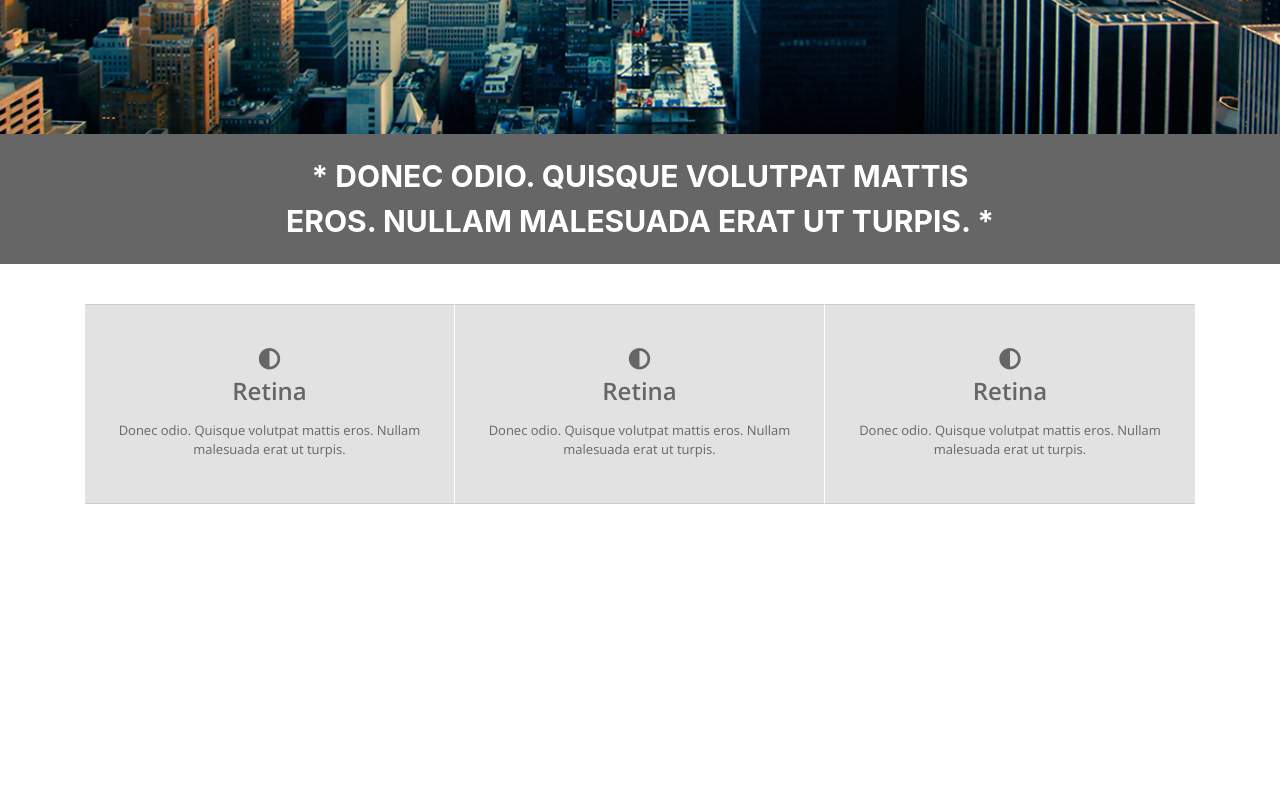
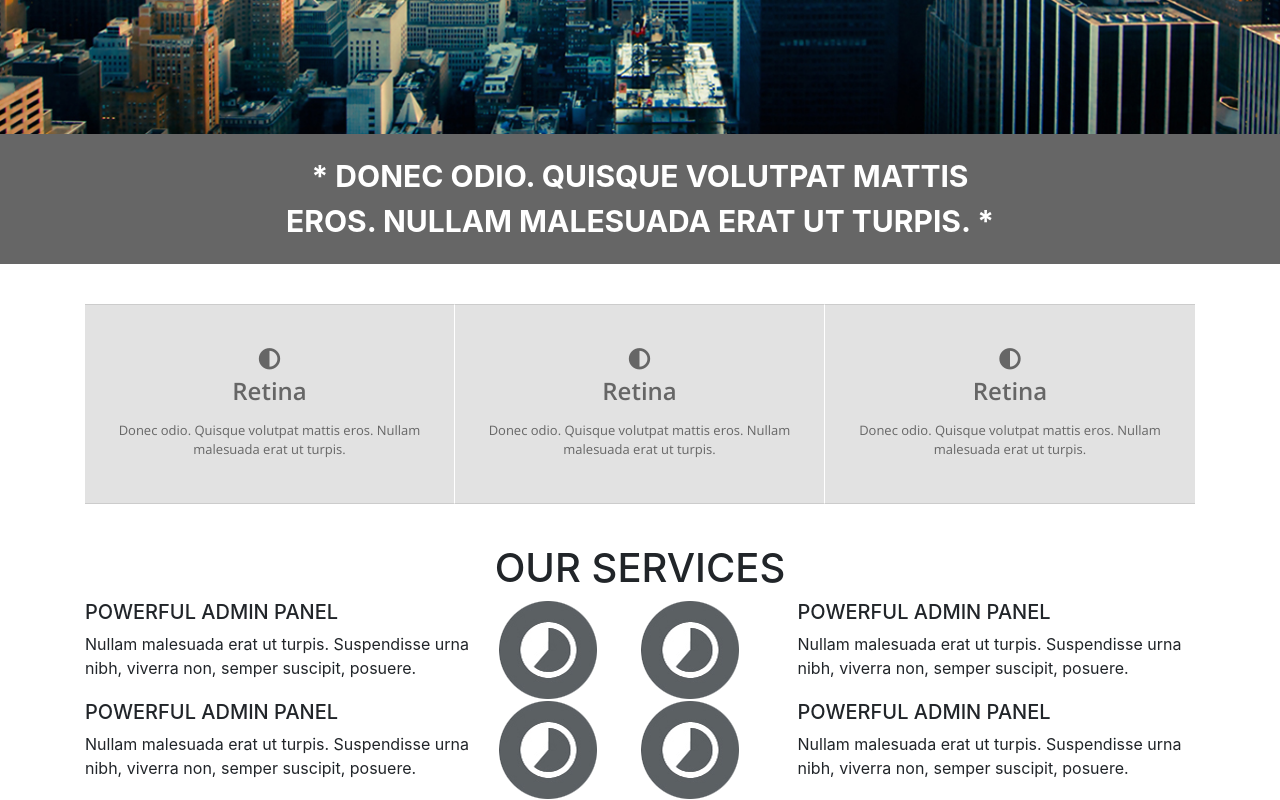
Before and after one commit to riyas-ali/scss-learning, a plain HTML site: page index.html in a window 1280 px wide. Shown: the part 547-1347 px from the top of the page. Before the commit the page ends 1091 px from the top, so only its background shows below. Drawn offline with nearby package versions, Linux system fonts and the light colour scheme.

Commit message:
partials added

```diff
--- /dev/null
+++ b/_banner.scss
@@ -0,0 +1 @@
+.banner { padding: 0;}
--- /dev/null
+++ b/_donec.scss
@@ -0,0 +1 @@
+.donec { color: $secondarycolor; background: $primarycolor; font-size: 30px; padding: 20px 280px; font-weight: 700;}
--- /dev/null
+++ b/_navbar.scss
@@ -0,0 +1,5 @@
+.navbar-brand { padding: 0;}
+.navbar { padding: 0 15px; font-family: $primaryfont; font-weight: 700; color: $primarycolor;  .navbar-nav a {padding: 38px 15px !important;}}
+.navbar-nav>li>a:focus,
+.navbar-nav>li>a:hover { color: #666 !important; background-color: #f2f2f2;}
+.navbar-nav>.active>a ,.navbar-nav>.active>a:focus, .navbar-nav>.active>a:hover { color: #666 !important; background-color: #f2f2f2; }
--- /dev/null
+++ b/_retina.scss
@@ -0,0 +1 @@
+.retina { padding: 40px 15px;font-family: $primaryfont; color: $primarycolor; .col-xl-4 {display: flex; justify-content: space-around; flex-direction: column;padding:40px 15px;height: 200px;  background: $primarybgcolor; border-right: 1px solid $secondarycolor; border-top: solid 1px $bordercolor; border-bottom:solid 1px $bordercolor ; i { font-size: 22px;} h4 {font-weight: 600;} p {font-size: 13px; margin: 0;}} .col-xl-4:last-child { border-right: none;}}
--- /dev/null
+++ b/_variables.scss
@@ -0,0 +1,6 @@
+$primarycolor: #666;
+$primarybgcolor: #e2e2e2;
+$secondarycolor: #fff;
+$secondarybgcolor: #f2f2f2;
+$bordercolor: #ccc;
+$primaryfont: 'Open Sans', sans-serif;
--- a/index.html
+++ b/index.html
@@ -1,28 +1,35 @@
 <!doctype html>
 <html lang="en">
+
 <head>
   <!-- Required meta tags -->
   <meta charset="utf-8">
   <meta name="viewport" content="width=device-width, initial-scale=1, shrink-to-fit=no">
 
   <!-- Bootstrap CSS -->
-    <link rel="stylesheet" href="https://cdn.jsdelivr.net/npm/bootstrap@4.6.1/dist/css/bootstrap.min.css" integrity="sha384-zCbKRCUGaJDkqS1kPbPd7TveP5iyJE0EjAuZQTgFLD2ylzuqKfdKlfG/eSrtxUkn" crossorigin="anonymous">
+  <link rel="stylesheet" href="https://cdn.jsdelivr.net/npm/bootstrap@4.6.1/dist/css/bootstrap.min.css"
+    integrity="sha384-zCbKRCUGaJDkqS1kPbPd7TveP5iyJE0EjAuZQTgFLD2ylzuqKfdKlfG/eSrtxUkn" crossorigin="anonymous">
 
   <link rel="preconnect" href="https://fonts.googleapis.com">
   <link rel="preconnect" href="https://fonts.gstatic.com" crossorigin>
-    <link href="https://fonts.googleapis.com/css2?family=Open+Sans:ital,wght@0,300;0,400;0,500;0,600;0,700;0,800;1,300;1,400;1,500;1,600;1,700;1,800&display=swap" rel="stylesheet">
+  <link
+    href="https://fonts.googleapis.com/css2?family=Open+Sans:ital,wght@0,300;0,400;0,500;0,600;0,700;0,800;1,300;1,400;1,500;1,600;1,700;1,800&display=swap"
+    rel="stylesheet">
 
-    <link rel="stylesheet" href="https://pro.fontawesome.com/releases/v5.10.0/css/all.css" integrity="sha384-AYmEC3Yw5cVb3ZcuHtOA93w35dYTsvhLPVnYs9eStHfGJvOvKxVfELGroGkvsg+p" crossorigin="anonymous"/>
+  <link rel="stylesheet" href="https://pro.fontawesome.com/releases/v5.10.0/css/all.css"
+    integrity="sha384-AYmEC3Yw5cVb3ZcuHtOA93w35dYTsvhLPVnYs9eStHfGJvOvKxVfELGroGkvsg+p" crossorigin="anonymous" />
 
   <link rel="stylesheet" href="style.css">
 
   <title>WE'LL SASS - TEMPLATE</title>
 </head>
+
 <body>
   <div class="container">
     <nav class="navbar navbar-expand-lg navbar-light">
       <a class="navbar-brand" href="#"><img src="images/we-will-logo.jpg" alt="we-will-logo"></a>
-            <button class="navbar-toggler" type="button" data-toggle="collapse" data-target="#navbarSupportedContent" aria-controls="navbarSupportedContent" aria-expanded="false" aria-label="Toggle navigation">
+      <button class="navbar-toggler" type="button" data-toggle="collapse" data-target="#navbarSupportedContent"
+        aria-controls="navbarSupportedContent" aria-expanded="false" aria-label="Toggle navigation">
         <span class="navbar-toggler-icon"></span>
       </button>
 
@@ -52,7 +59,8 @@
     <img src="images/banner.jpg" alt="Banner Image" class="img-fluid w-100">
   </div>
 
-      <div class="container-fluid donec text-center"> * DONEC ODIO. QUISQUE VOLUTPAT MATTIS EROS. NULLAM MALESUADA ERAT UT TURPIS. * </div>
+  <div class="container-fluid donec text-center"> * DONEC ODIO. QUISQUE VOLUTPAT MATTIS EROS. NULLAM MALESUADA ERAT UT
+    TURPIS. * </div>
 
   <div class="container">
     <div class="row retina text-center">
@@ -77,11 +85,66 @@
     </div>
   </div>
 
+  <div class="container-fluid our-services-wrapper">
+    <div class="container">
+      <h1 class="text-center">OUR SERVICES</h1>
+      <div class="row">
+        <div class="col-xl-6">
+          <div class="row">
+            <div class="col-xl-9">
+              <h5>POWERFUL ADMIN PANEL</h5>
+              <p>Nullam malesuada erat ut turpis. Suspendisse urna<br>
+                nibh, viverra non, semper suscipit, posuere.</p>
+            </div>
+            <div class="col-xl-3 p-0 right-side-image"><img src="images/powerful-icon.png"></div>
+          </div>
+        </div>
+        <div class="col-xl-6">
+          <div class="row">
+            <div class="col-xl-3 p-0"><img src="images/powerful-icon.png"></div>
+            <div class="col-xl-9">
+              <h5>POWERFUL ADMIN PANEL</h5>
+              <p>Nullam malesuada erat ut turpis. Suspendisse urna<br>
+                nibh, viverra non, semper suscipit, posuere.</p>
+            </div>
+          </div>
+        </div>
+      </div>
+      <div class="row">
+        <div class="col-xl-6">
+          <div class="row">
+            <div class="col-xl-9">
+              <h5>POWERFUL ADMIN PANEL</h5>
+              <p>Nullam malesuada erat ut turpis. Suspendisse urna<br>
+                nibh, viverra non, semper suscipit, posuere.</p>
+            </div>
+            <div class="col-xl-3 p-0"><img src="images/powerful-icon.png"></div>
+          </div>
+        </div>
+        <div class="col-xl-6">
+          <div class="row">
+            <div class="col-xl-3 p-0"><img src="images/powerful-icon.png"></div>
+            <div class="col-xl-9">
+              <h5>POWERFUL ADMIN PANEL</h5>
+              <p>Nullam malesuada erat ut turpis. Suspendisse urna<br>
+                nibh, viverra non, semper suscipit, posuere.</p>
+            </div>
+          </div>
+        </div>
+      </div>
+    </div>
+  </div>
+  </div>
+
   <!-- Optional JavaScript; choose one of the two! -->
 
   <!-- Option 1: jQuery and Bootstrap Bundle (includes Popper) -->
-    <script src="https://cdn.jsdelivr.net/npm/jquery@3.5.1/dist/jquery.slim.min.js" integrity="sha384-DfXdz2htPH0lsSSs5nCTpuj/zy4C+OGpamoFVy38MVBnE+IbbVYUew+OrCXaRkfj" crossorigin="anonymous"></script>
-    <script src="https://cdn.jsdelivr.net/npm/bootstrap@4.6.1/dist/js/bootstrap.bundle.min.js" integrity="sha384-fQybjgWLrvvRgtW6bFlB7jaZrFsaBXjsOMm/tB9LTS58ONXgqbR9W8oWht/amnpF" crossorigin="anonymous"></script>
+  <script src="https://cdn.jsdelivr.net/npm/jquery@3.5.1/dist/jquery.slim.min.js"
+    integrity="sha384-DfXdz2htPH0lsSSs5nCTpuj/zy4C+OGpamoFVy38MVBnE+IbbVYUew+OrCXaRkfj"
+    crossorigin="anonymous"></script>
+  <script src="https://cdn.jsdelivr.net/npm/bootstrap@4.6.1/dist/js/bootstrap.bundle.min.js"
+    integrity="sha384-fQybjgWLrvvRgtW6bFlB7jaZrFsaBXjsOMm/tB9LTS58ONXgqbR9W8oWht/amnpF"
+    crossorigin="anonymous"></script>
 
   <!-- Option 2: Separate Popper and Bootstrap JS -->
   <!--
@@ -90,4 +153,5 @@
     <script src="https://cdn.jsdelivr.net/npm/bootstrap@4.6.1/dist/js/bootstrap.min.js" integrity="sha384-VHvPCCyXqtD5DqJeNxl2dtTyhF78xXNXdkwX1CZeRusQfRKp+tA7hAShOK/B/fQ2" crossorigin="anonymous"></script>
     -->
 </body>
+
 </html>
--- a/style.scss
+++ b/style.scss
@@ -1,14 +1,9 @@
-$primarycolor: #666;
-$primarybgcolor: #e2e2e2;
-$secondarycolor: #fff;
-$secondarybgcolor: #f2f2f2;
-$bordercolor: #ccc;
-$primaryfont: 'Open Sans', sans-serif;
-.navbar-brand { padding: 0;}
-.navbar { padding: 0 15px; font-family: $primaryfont; font-weight: 700; color: $primarycolor;  .navbar-nav a {padding: 38px 15px !important;}}
-.navbar-nav>li>a:focus,
-.navbar-nav>li>a:hover { color: #666 !important; background-color: #f2f2f2;}
-.navbar-nav>.active>a ,.navbar-nav>.active>a:focus, .navbar-nav>.active>a:hover { color: #666 !important; background-color: #f2f2f2; }
-.banner { padding: 0;}
-.donec { color: $secondarycolor; background: $primarycolor; font-size: 30px; padding: 20px 280px; font-weight: 700;}
-.retina { padding: 40px 15px;font-family: $primaryfont; color: $primarycolor; .col-xl-4 {display: flex; justify-content: space-around; flex-direction: column;padding:40px 15px;height: 200px;  background: $primarybgcolor; border-right: 1px solid $secondarycolor; border-top: solid 1px $bordercolor; border-bottom:solid 1px $bordercolor ; i { font-size: 22px;} h4 {font-weight: 600;} p {font-size: 13px; margin: 0;}} .col-xl-4:last-child { border-right: none;}}
+@import "variables";
+@import "navbar";
+@import "banner";
+@import "donec";
+@import "retina";
+@import "services";
+@mixin defualt-items (){ color: #666666;background-color: #f2f2f2; font-family: 'Open Sans', sans-serif;}
+.our-services-wrapper { @include defualt-items(); border-top: 10px #ccc solid;}
+.right-side-image img { margin: 0 0 0 auto; display: block;}
```
Also changed, not shown: _services.scss (added). Lines whose indentation alone changed are shown as unchanged.
